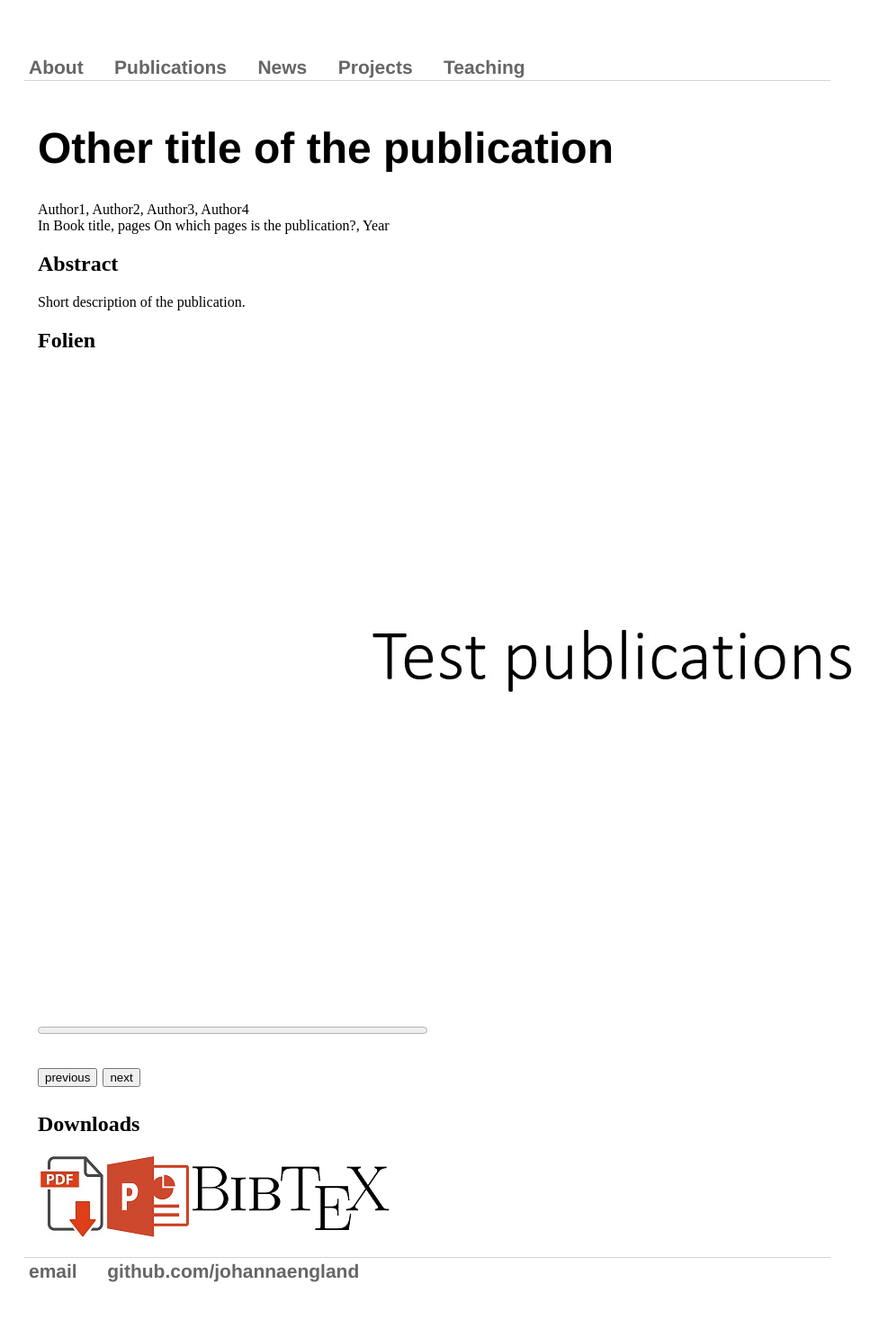
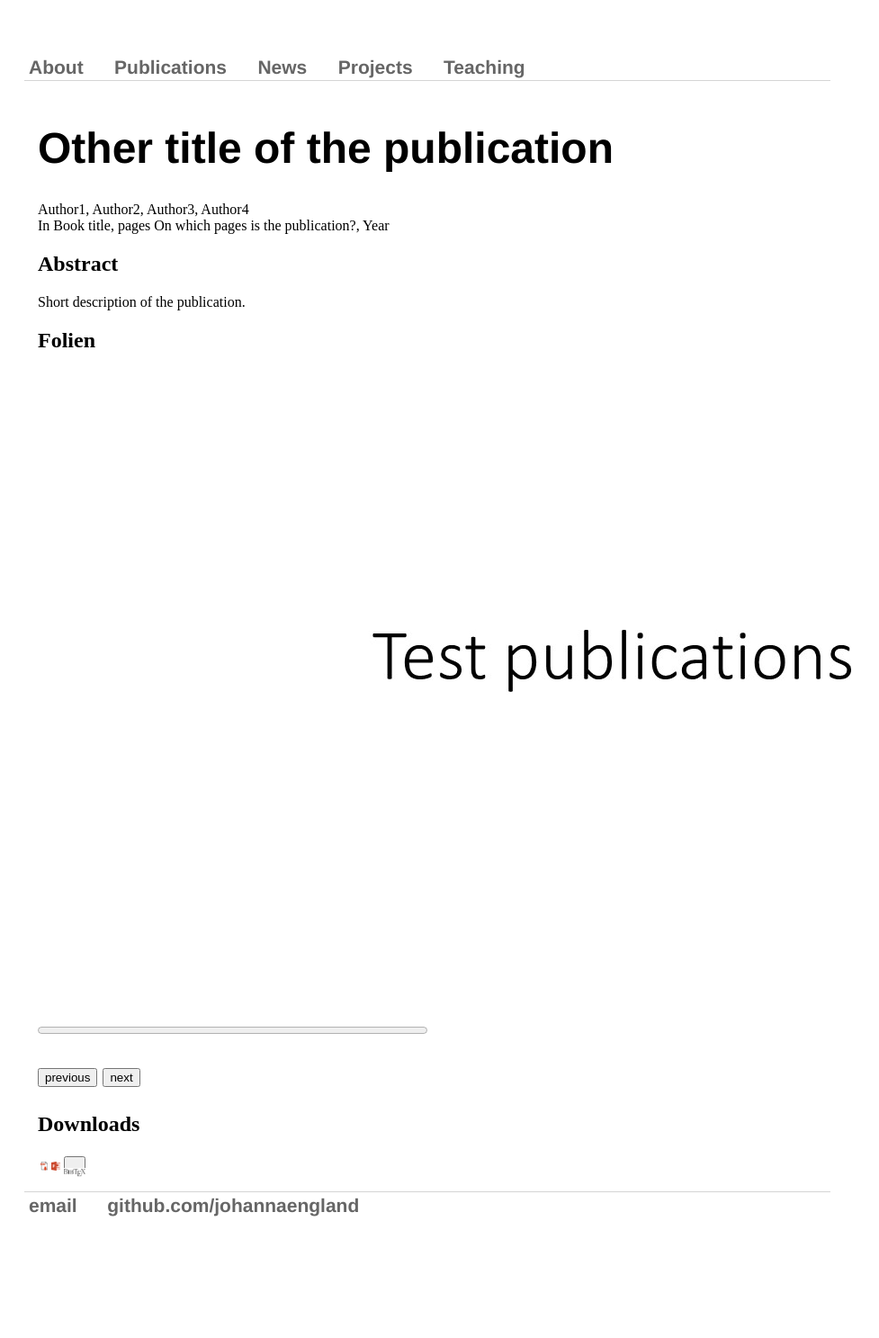
Before and after one commit to johannaengland/johannaengland.github.io, a Jekyll site: the page built from _publications/year-other-publication.md, in a window 1280 px wide. Shown: the whole page at 90% size, without its empty margins (165-1142 px from the left). Built offline with Jekyll 4.4.1, drawn with Linux system fonts in a browser that asks for light colours; after the commit the page ends 1414 px from its top, so only the background shows below that.

Commit message:
Update publications.html

```diff
--- a/_layouts/publications.html
+++ b/_layouts/publications.html
@@ -33,9 +33,9 @@
         </p>
         <h2>Downloads</h2>
         <table>
-            <td class="downloads"><a id="pdf" href="/downloads/publication.pdf" download><img id="pdfIcon" src="/icons/pdf.jpg"></a></td>
-            <td class="downloads"><a id="pptx" href="/downloads/slides.pptx" download><img id="pptIcon" src="/icons/ppt.jpg"></a></td>
-            <td class="downloads"><button id="bibtexBtn" onclick="showBibtexText()"><img src="/icons/bibtex.jpg"></button></td>
+            <td><a id="pdf" href="/downloads/publication.pdf" download><img id="pdfIcon" class="downloads" src="/icons/pdf.jpg"></a></td>
+            <td><a id="pptx" href="/downloads/slides.pptx" download><img id="pptIcon" class="downloads" src="/icons/ppt.jpg"></a></td>
+            <td><button id="bibtexBtn" onclick="showBibtexText()"><img class="downloads" src="/icons/bibtex.jpg"></button></td>
             <td class="bibtexTextHidden downloads"><pre>Something</pre></td>
 
         </table>
```
